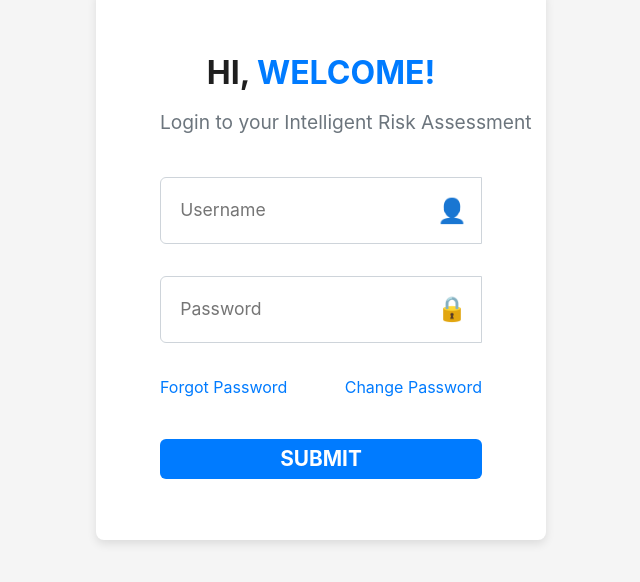
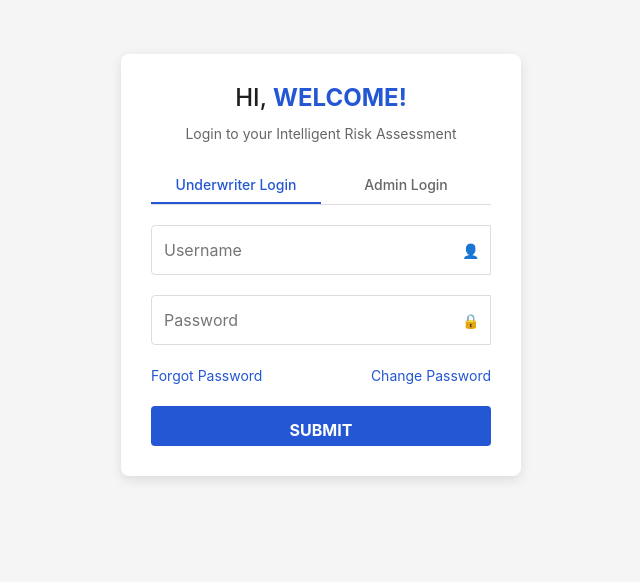
Before and after one commit to anwesha-exavalu/SBILife_UWWorkbench, a React (Create React App) app in the folder frontend/: page / in a window 1280 px wide. Shown: the part 164-746 px from the top of the page, without its empty margins (319-959 px from the left). Built offline with nearby package versions, Linux system fonts and the light colour scheme; no server answers; what antd-style would draw is missing.

Commit message:
Version1.0.4_Loginchanges

```diff
--- a/frontend/src/App.js
+++ b/frontend/src/App.js
@@ -1,11 +1,11 @@
-import React, { useState } from 'react';
-import { BrowserRouter as Router, Route, Routes, Link, useLocation } from "react-router-dom";
+import React, { useState, useEffect } from 'react';
+import { BrowserRouter as Router, Route, Routes, Link, useLocation, useNavigate } from "react-router-dom";
 
 import Dashboard from './SidebarComponents/Dashboard';
 import DocumentScreen from './SidebarComponents/DocumentScreen';
 import ClearanceScreen from './SidebarComponents/ClearanceScreen';
 import SearchInsured from './SidebarComponents/SearchInsured';
-import { MenuFoldOutlined, MenuUnfoldOutlined, SettingFilled, HomeOutlined, InfoCircleOutlined, EditFilled, FileTextOutlined } from '@ant-design/icons';
+import { MenuFoldOutlined, MenuUnfoldOutlined, HomeOutlined, InfoCircleOutlined, EditFilled, FileTextOutlined, IdcardOutlined, SettingOutlined, FileSearchOutlined } from '@ant-design/icons';
 import { Button, Layout, Menu, theme } from 'antd';
 import HeaderDesign from './layout/HeaderDesign';
 
@@ -16,50 +16,172 @@ import AccountInfo from './SidebarComponents/AccountInfo';
 import AccountDashboard from './SidebarComponents/AccountDashboard';
 import Login from './layout/Login';
 
+
 const { Sider, Content, Footer } = Layout;
+const { SubMenu } = Menu;
 
 const MyMenu = ({ collapsed }) => {
   const location = useLocation();
+  const navigate = useNavigate();
+  const [userRole, setUserRole] = useState('');
 
-  const pathToKey = {
-    '/dashboard': '1',
-    '/accountdashboard': '2',
-    '/accountinfo': '3',
-    '/createsubmission': '4',
-  };
+  // This effect loads the role and ensures default view
+  useEffect(() => {
+    const role = localStorage.getItem('userRole');
+    setUserRole(role);
+
+    // Redirect to first appropriate page based on role if on dashboard
+    if (location.pathname === '/dashboard') {
+      if (role === 'admin') {
+        navigate('/individualaadhaarmasking');
+      }
+    }
+
+    // Redirect to first submenu if on admin root path
+    if (role === 'admin' && location.pathname === '/') {
+      navigate('/individualaadhaarmasking');
+    }
+  }, [navigate, location.pathname]);
+
+  // Create a key lookup based on pathname
+  const currentPath = location.pathname;
+
+  // Determine which key should be selected based on current path
+  let selectedKeys = [];
+  let openKeys = [];
+
+  if (userRole === 'underwriter') {
+    if (currentPath === '/dashboard') selectedKeys = ['1'];
+    else if (currentPath === '/createsubmission') selectedKeys = ['4'];
+  } else if (userRole === 'admin') {
+    if (currentPath === '/individualaadhaarmasking') {
+      selectedKeys = ['5'];
+      openKeys = ['sub1'];
+    }
+    else if (currentPath === '/masking-settings') {
+      selectedKeys = ['6'];
+      openKeys = ['sub1'];
+    }
+    else if (currentPath === '/bulkaadhaarmasking') {
+      selectedKeys = ['7'];
+      openKeys = ['sub1'];
+    }
+  }
 
   return (
     <Menu
       theme="dark"
       mode="inline"
-      selectedKeys={[pathToKey[location.pathname] || '1']}
+      selectedKeys={selectedKeys}
+      defaultOpenKeys={openKeys}
+      inlineIndent={12}
+      className="custom-sidebar-menu"
     >
+      {/* Show these items only for underwriter role */}
+      {userRole === 'underwriter' && (
+        <>
           <Menu.Item key="1" icon={<HomeOutlined />} title={"Dashboard"}>
             {!collapsed ? <Link to="/dashboard" style={{ textDecoration: 'none' }}>Dashboard</Link> : <Link to="/dashboard" style={{ textDecoration: 'none' }}/>}
           </Menu.Item>
-      {/* <Menu.Item key="2" icon={<InfoCircleOutlined />} title={"Account Information"}>
-        {!collapsed ? <Link to="/accountdashboard" style={{ textDecoration: 'none' }}>Account Information</Link> : <Link to="/accountdashboard" style={{ textDecoration: 'none' }}/>}
-      </Menu.Item>
-      <Menu.Item key="3" icon={<FileTextOutlined />} title={"Account Details"}>
-        {!collapsed ? <Link to="/accountinfo" style={{ textDecoration: 'none' }}>Account Details</Link> : <Link to="/accountinfo" style={{ textDecoration: 'none' }}/>}
-      </Menu.Item> */}
           <Menu.Item key="4" icon={<EditFilled />} title={"Create Submission"}>
             {!collapsed ? <Link to="/createsubmission" style={{ textDecoration: 'none' }}>Create Submission</Link> : <Link to="/createsubmission" style={{ textDecoration: 'none' }}/>}
           </Menu.Item>
+        </>
+      )}
+
+      {/* Show these items only for admin role */}
+      {userRole === 'admin' && (
+        <SubMenu
+          key="sub1"
+          icon={<IdcardOutlined />}
+          title={!collapsed ? "Aadhaar Masking" : ""}
+          popupClassName="sidebar-submenu-popup"
+        >
+          <Menu.Item key="5" icon={<FileSearchOutlined />}>
+            {!collapsed ?
+              <Link to="/individualaadhaarmasking" style={{ textDecoration: 'none' }}>Individual Masking </Link> :
+              <Link to="/individualaadhaarmasking" style={{ textDecoration: 'none' }} />
+            }
+          </Menu.Item>
+          {/* <Menu.Item key="6" icon={<SettingOutlined />}>
+            {!collapsed ?
+              <Link to="/masking-settings" style={{ textDecoration: 'none' }}>Masking Settings</Link> :
+              <Link to="/masking-settings" style={{ textDecoration: 'none' }} />
+            }
+          </Menu.Item> */}
+          <Menu.Item key="7" icon={<FileTextOutlined />}>
+            {!collapsed ?
+              <Link to="/bulkaadhaarmasking" style={{ textDecoration: 'none' }}>Bulk Masking</Link> :
+              <Link to="/bulkaadhaarmasking" style={{ textDecoration: 'none' }} />
+            }
+          </Menu.Item>
+        </SubMenu>
+      )}
     </Menu>
   );
 };
 
 const AppLayout = () => {
   const [collapsed, setCollapsed] = useState(false);
+  const [userRole, setUserRole] = useState('');
 
   const {
     token: { colorBgContainer, borderRadiusLG },
   } = theme.useToken();
 
   const location = useLocation();
+  const navigate = useNavigate();
+  const isLoginPage = location.pathname === '/';
 
-  const isLoginPage = location.pathname === '/';
+  useEffect(() => {
+    // Get the user role from localStorage
+    const role = localStorage.getItem('userRole');
+    setUserRole(role);
+
+    // If user is on the root path and already logged in as admin, redirect to individualaadhaarmasking
+    if (role === 'admin' && location.pathname === '/dashboard') {
+      navigate('/individualaadhaarmasking');
+    }
+
+    // Add custom CSS to fix the submenu overflow issue
+    const style = document.createElement('style');
+    style.innerHTML = `
+      .custom-sidebar-menu .ant-menu-sub.ant-menu-inline {
+        background: #2457d3 !important;
+        max-width: 100% !important;
+        overflow: hidden !important;
+      }
+
+      .custom-sidebar-menu .ant-menu-submenu-title {
+        padding-right: 16px !important;
+        white-space: nowrap !important;
+        overflow: hidden !important;
+        text-overflow: ellipsis !important;
+      }
+
+      .custom-sidebar-menu .ant-menu-item {
+        padding-right: 16px !important;
+        white-space: nowrap !important;
+        overflow: hidden !important;
+        text-overflow: ellipsis !important;
+      }
+
+      .custom-sidebar-menu.ant-menu-inline-collapsed .ant-menu-submenu-title {
+        text-align: center !important;
+        padding: 0 !important;
+        width: 100% !important;
+      }
+
+      .custom-sidebar-menu .ant-menu-submenu-arrow {
+        right: 8px !important;
+      }
+    `;
+    document.head.appendChild(style);
+
+    return () => {
+      document.head.removeChild(style);
+    };
+  }, [location.pathname, navigate]);
 
   return (
     <Layout>
@@ -68,7 +190,14 @@ const AppLayout = () => {
           trigger={null}
           collapsible
           collapsed={collapsed}
-          style={{ backgroundColor: '#2457d3', display: 'flex', flexDirection: 'column', alignItems: 'center' }}
+          style={{
+            backgroundColor: '#2457d3',
+            display: 'flex',
+            flexDirection: 'column',
+            alignItems: 'center',
+            overflow: 'hidden'
+          }}
+          width={220} // Set a fixed width for the Sider
         >
           <Button
             type="text"
@@ -89,7 +218,9 @@ const AppLayout = () => {
             }}
           />
           <div className="demo-logo-vertical" />
+          <div style={{ width: '100%', overflow: 'hidden' }}>
             <MyMenu collapsed={collapsed} />
+          </div>
         </Sider>
       )}
       <Layout>
@@ -113,6 +244,9 @@ const AppLayout = () => {
             <Route path="documentscreen" element={<DocumentScreen />} />
             <Route path="clearancescreen" element={<ClearanceScreen />} />
             <Route path="searchinsured" element={<SearchInsured />} />
+            <Route path="individualaadhaarmasking" element={<div>Individual Adhaar</div>} />
+            {/* <Route path="masking-settings" element={<MaskingSettings />} /> */}
+            <Route path="bulkaadhaarmasking" element={<div>Bulk Adhaar</div>} />
           </Routes>
         </Content>
         {!isLoginPage && (
@@ -125,6 +259,62 @@ const AppLayout = () => {
   );
 };
 
+// Additional placeholder components for admin views
+// const MaskingSettings = () => {
+//   return (
+//     <div>
+//       <h2>Aadhaar Masking Settings</h2>
+//       <div style={{padding: '20px', backgroundColor: '#f5f5f5', borderRadius: '5px'}}>
+//         <h3>Masking Configuration</h3>
+//         <p>Configure your Aadhaar masking settings here. Define which parts of the Aadhaar number should be masked and how.</p>
+
+//         {/* Settings content would go here */}
+//         <div style={{marginTop: '20px', display: 'flex', gap: '20px'}}>
+//           <div style={{flex: 1, padding: '15px', backgroundColor: 'white', borderRadius: '5px', boxShadow: '0 2px 8px rgba(0,0,0,0.1)'}}>
+//             <h4>Masking Pattern</h4>
+//             <p>Currently masking first 8 digits of Aadhaar numbers</p>
+//           </div>
+//           <div style={{flex: 1, padding: '15px', backgroundColor: 'white', borderRadius: '5px', boxShadow: '0 2px 8px rgba(0,0,0,0.1)'}}>
+//             <h4>API Configuration</h4>
+//             <p>Connected to central masking service</p>
+//           </div>
+//         </div>
+//       </div>
+//     </div>
+//   );
+// };
+
+// const MaskingReports = () => {
+//   return (
+//     <div>
+//       <h2>Aadhaar Masking Reports</h2>
+//       <div style={{padding: '20px', backgroundColor: '#f5f5f5', borderRadius: '5px'}}>
+//         <h3>Monthly Statistics</h3>
+//         <p>View reports and statistics for Aadhaar masking operations.</p>
+
+//         {/* Report content would go here */}
+//         <div style={{marginTop: '20px', display: 'flex', gap: '20px'}}>
+//           <div style={{flex: 1, padding: '15px', backgroundColor: 'white', borderRadius: '5px', boxShadow: '0 2px 8px rgba(0,0,0,0.1)'}}>
+//             <h4>Documents Processed</h4>
+//             <div style={{fontSize: '24px', fontWeight: 'bold', color: '#2457d3', marginTop: '10px'}}>1,245</div>
+//             <p>Last 30 days</p>
+//           </div>
+//           <div style={{flex: 1, padding: '15px', backgroundColor: 'white', borderRadius: '5px', boxShadow: '0 2px 8px rgba(0,0,0,0.1)'}}>
+//             <h4>Success Rate</h4>
+//             <div style={{fontSize: '24px', fontWeight: 'bold', color: '#2457d3', marginTop: '10px'}}>98.7%</div>
+//             <p>Last 30 days</p>
+//           </div>
+//           <div style={{flex: 1, padding: '15px', backgroundColor: 'white', borderRadius: '5px', boxShadow: '0 2px 8px rgba(0,0,0,0.1)'}}>
+//             <h4>Average Processing Time</h4>
+//             <div style={{fontSize: '24px', fontWeight: 'bold', color: '#2457d3', marginTop: '10px'}}>1.2s</div>
+//             <p>Last 30 days</p>
+//           </div>
+//         </div>
+//       </div>
+//     </div>
+//   );
+// };
+
 const App = () => {
   return (
     <Router>
--- a/frontend/src/layout/Login.css
+++ b/frontend/src/layout/Login.css
@@ -1,4 +1,3 @@
-/* Login container styling */
 .login-container {
   display: flex;
   justify-content: center;
@@ -7,99 +6,104 @@
   background-color: #f5f5f5;
 }
 
-  /* Login box styling */
 .login-box {
+  width: 400px;
+  padding: 30px;
   background-color: white;
-    padding: 4rem; /* Increased padding for better proportions */
   border-radius: 8px;
-    box-shadow: 0px 4px 10px rgba(0, 0, 0, 0.1);
-    text-align: center;
-    width: 450px; /* Increased width */
-    height: 550px; /* Increased height */
+  box-shadow: 0 4px 12px rgba(0, 0, 0, 0.1);
 }
 
-  /* Title styling */
 .login-title {
-    font-size: 2rem; /* Larger title font */
-    font-weight: bold;
-    margin-bottom: 1rem; /* Adjusted spacing */
+  font-size: 24px;
+  margin-bottom: 10px;
+  text-align: center;
 }
 
 .welcome {
-    color: #007bff; /* Blue color */
+  color: #2457d3;
+  font-weight: bold;
 }
 
-  /* Subtitle styling */
 .login-subtitle {
-    font-size: 1.2rem; /* Larger subtitle font */
-    color: #6c757d;
-    margin-bottom: 2.5rem; /* Increased margin for spacing */
-    white-space: nowrap;
+  text-align: center;
+  color: #666;
+  margin-bottom: 20px;
 }
 
-  /* Input group styling */
+.login-tabs {
+  display: flex;
+  margin-bottom: 20px;
+  border-bottom: 1px solid #ddd;
+}
+
+.login-tab {
+  flex: 1;
+  padding: 10px;
+  text-align: center;
+  background: none;
+  border: none;
+  cursor: pointer;
+  font-weight: 500;
+  color: #666;
+  transition: all 0.3s;
+}
+
+.login-tab.active {
+  color: #2457d3;
+  border-bottom: 2px solid #2457d3;
+}
+
 .input-group {
   position: relative;
-    margin-bottom: 2rem; /* Increased spacing between inputs */
+  margin-bottom: 20px;
 }
 
 .login-input {
   width: 100%;
-    padding: 1.2rem; /* Increased padding for larger input fields */
-    padding-right: 3rem; /* Adjusted padding for icon space */
-    border: 1px solid #ced4da;
-    border-radius: 6px; /* Slightly rounder corners */
-    font-size: 1.1rem; /* Larger font size for inputs */
-    outline: none;
-  }
-
-  .login-input:focus {
-    border-color: #007bff; /* Blue color */
-    box-shadow: 0px 0px 5px rgba(0, 123, 255, 0.5);
+  padding: 12px 40px 12px 12px;
+  border: 1px solid #ddd;
+  border-radius: 4px;
+  font-size: 16px;
 }
 
 .input-icon {
   position: absolute;
-    right: 15px;
+  right: 12px;
   top: 50%;
   transform: translateY(-50%);
-    color: #6c757d;
-    font-size: 1.5rem; /* Larger icon size */
+  color: #999;
 }
 
-  /* Password links styling */
 .password-links {
   display: flex;
   justify-content: space-between;
-    margin-bottom: 2.5rem; /* Increased margin for spacing */
+  margin-bottom: 20px;
 }
 
 .link {
-    font-size: 1rem; /* Larger font for links */
-    color: #007bff; /* Blue color */
+  color: #2457d3;
   text-decoration: none;
+  font-size: 14px;
 }
 
 .link:hover {
   text-decoration: underline;
 }
 
-  /* Submit button styling */
 .submit-button {
-    display: flex; /* Use flexbox */
-    justify-content: center; /* Horizontally center the text */
-    align-items: center; /* Vertically center the text */
   width: 100%;
-    padding: 1.2rem; /* Larger button */
-    background-color: #007bff; /* Blue color */
+  padding: 12px;
+  background-color: #2457d3;
   color: white;
-    font-size: 1.3rem; /* Larger font size for button text */
+  border: none;
+  border-radius: 4px;
+  font-size: 16px;
   font-weight: bold;
-    border: none;
-    border-radius: 6px; /* Slightly rounder corners */
   cursor: pointer;
+  transition: background-color 0.3s;
 }
 
 .submit-button:hover {
-    background-color: #0056b3; /* Darker blue */
+  background-color: #1a3da1;
 }
--- a/frontend/src/layout/Login.js
+++ b/frontend/src/layout/Login.js
@@ -1,11 +1,22 @@
-import React from "react";
+import React, { useState } from "react";
 import "./Login.css"; // Import corresponding CSS file
 import { useNavigate } from 'react-router-dom';
+
 const Login = () => {
   const navigate = useNavigate();
-  const handleRowClick = () => {
+  const [username, setUsername] = useState("");
+  const [password, setPassword] = useState("");
+  const [loginType, setLoginType] = useState("underwriter"); // Default to underwriter login
+
+  const handleSubmit = (e) => {
+    e.preventDefault();
+
+    // Store the login type in localStorage so it can be accessed from other components
+    localStorage.setItem('userRole', loginType);
+
     navigate('/dashboard');
   };
+
   return (
     <div className="login-container">
       <div className="login-box">
@@ -13,9 +24,31 @@ const Login = () => {
           HI, <span className="welcome">WELCOME!</span>
         </h1>
         <p className="login-subtitle">Login to your Intelligent Risk Assessment</p>
-        <form>
+
+        <div className="login-tabs">
+          <button
+            className={`login-tab ${loginType === "underwriter" ? "active" : ""}`}
+            onClick={() => setLoginType("underwriter")}
+          >
+            Underwriter Login
+          </button>
+          <button
+            className={`login-tab ${loginType === "admin" ? "active" : ""}`}
+            onClick={() => setLoginType("admin")}
+          >
+            Admin Login
+          </button>
+        </div>
+
+        <form onSubmit={handleSubmit}>
           <div className="input-group">
-            <input type="text" placeholder="Username" className="login-input" />
+            <input
+              type="text"
+              placeholder="Username"
+              className="login-input"
+              value={username}
+              onChange={(e) => setUsername(e.target.value)}
+            />
             <span className="input-icon">&#128100;</span>
           </div>
           <div className="input-group">
@@ -23,6 +56,8 @@ const Login = () => {
               type="password"
               placeholder="Password"
               className="login-input"
+              value={password}
+              onChange={(e) => setPassword(e.target.value)}
             />
             <span className="input-icon">&#128274;</span>
           </div>
@@ -34,7 +69,7 @@ const Login = () => {
               Change Password
             </a>
           </div>
-          <button type="submit" className="submit-button" onClick={handleRowClick}>
+          <button type="submit" className="submit-button">
             SUBMIT
           </button>
         </form>
```
Lines whose indentation alone changed are shown as unchanged.
